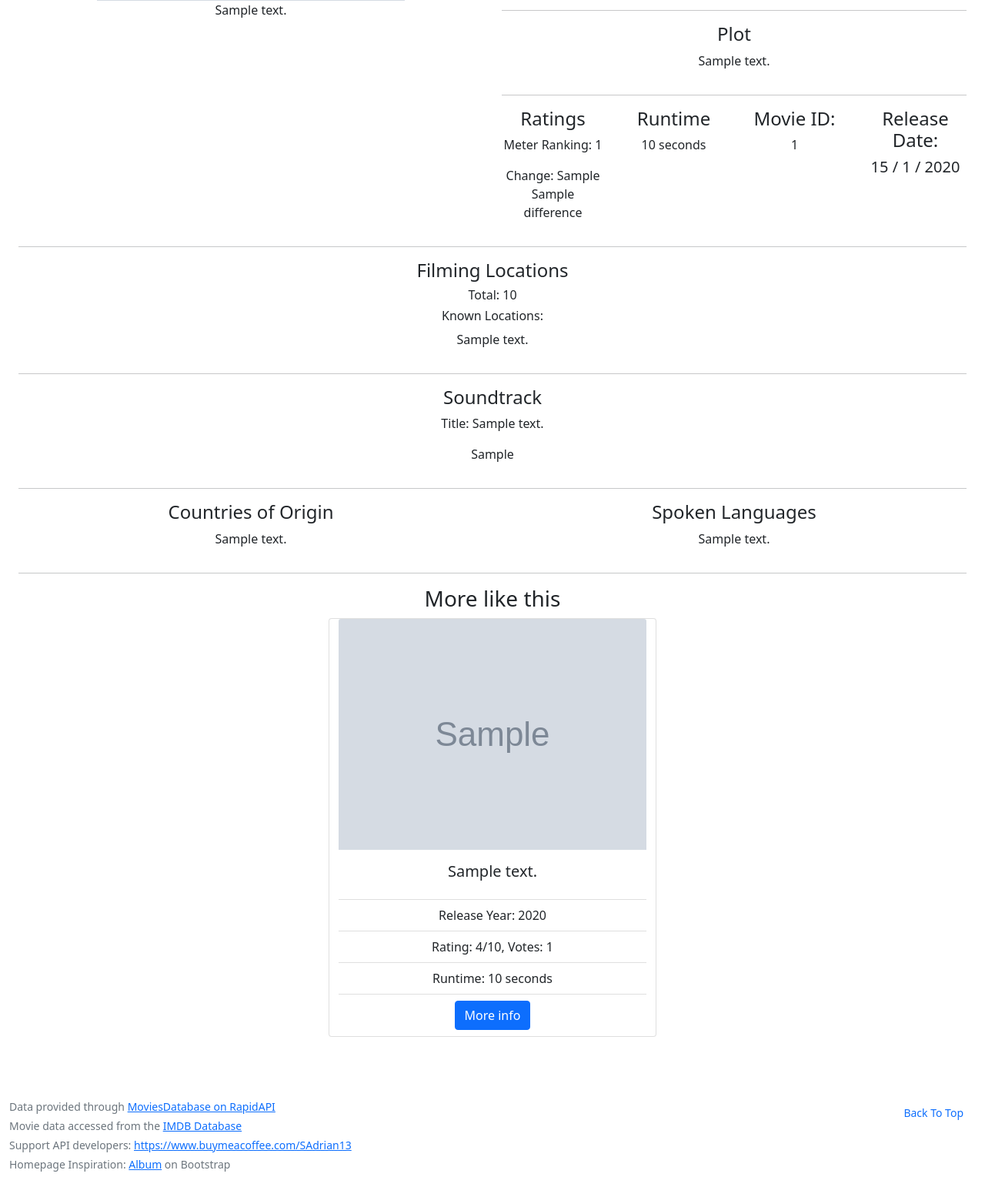
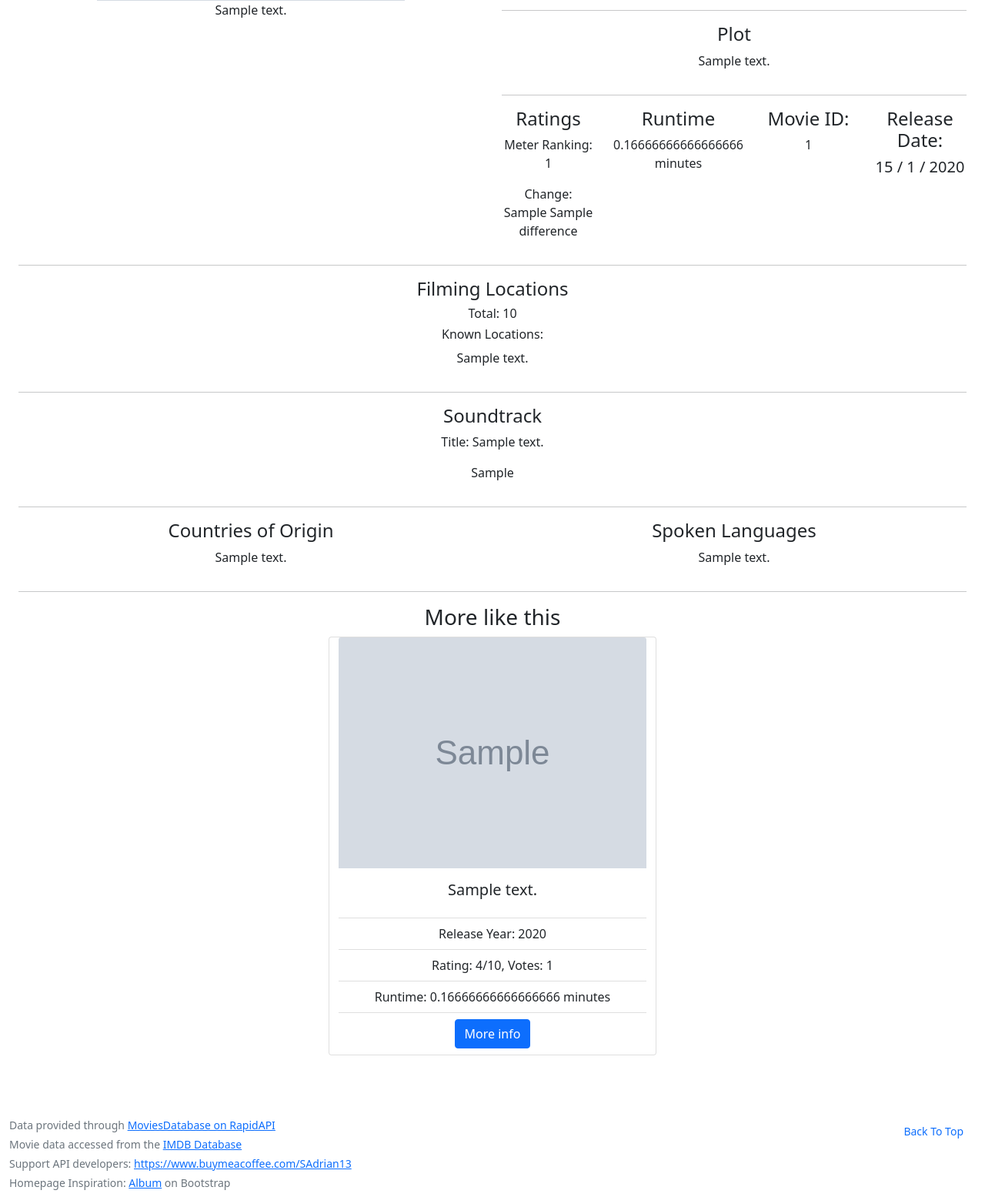
Before and after one commit to arowe54/Movie-Wizard, a Flask app: template templates/movie.html in a window 1280 px wide. Shown: the part 459-2014 px from the top of the page at 77% size. Before the commit the page ends 1981 px from the top, so only its background shows below. Run offline with Flask 3, Linux system fonts and the light colour scheme; the template is opened without the code that fills it: most values are stand-ins (such as "Sample title", 1, 10 or a date in 2020); grey boxes marked "Sample" are stand-in pictures; some libraries are stand-ins or nearby versions.

Commit message:
Update runtime

```diff
--- a/app.py
+++ b/app.py
@@ -7,7 +7,7 @@ from tempfile import mkdtemp
 from werkzeug.security import check_password_hash, generate_password_hash
 
 
-from helpers.helpers import apology, login_required, usd
+from helpers.helpers import apology, login_required, secToMin, usd
 from helpers.complete import get_all_info
 from helpers.queries import get_genres, get_movies_by_list_ids, get_movies_by_genre, get_watchlist, lookup, random_movies, index_queries
 
@@ -16,6 +16,7 @@ app = Flask(__name__)
 
 # Custom filter (format values as US dollars)
 app.jinja_env.filters["usd"] = usd
+app.jinja_env.filters["secToMin"] = secToMin
 
 # Configure session to use the local filesystem (instead of signed cookies)
 app.config["SESSION_PERMANENT"] = False
--- a/helpers/helpers.py
+++ b/helpers/helpers.py
@@ -39,6 +39,8 @@ def login_required(f):
         return f(*args, **kwargs)
     return decorated_function
 
+def secToMin(seconds):
+    return seconds / 60
 
 # ex. 1234.56 -> $1,234.56
 def usd(value):
--- a/templates/index.html
+++ b/templates/index.html
@@ -104,7 +104,7 @@
                             {% if movie.releaseDate != None %}
                                 {{ movie.releaseDate.day }} / {{ movie.releaseDate.month }} / {{ movie.releaseDate.year }}
                             {% else %}
-                                <p>NA</p>
+                                <p>Release date unavailable</p>
                             {% endif %}
                         </small></p>
 
--- a/templates/movie.html
+++ b/templates/movie.html
@@ -124,7 +124,7 @@
                 <div class="col">
                     <h4>Runtime</h4>
                     {% if movie.runtime != None %}
-                    <p>{{ movie.runtime.seconds }} seconds</p>
+                    <p>{{ movie.runtime.seconds|secToMin }} minutes</p>
                     {% else %}
                         NA
                     {% endif %}
@@ -207,8 +207,8 @@
                     Votes: {{ movie.node.ratingsSummary.voteCount }}
                 </li>
                 {% endif %}
-                {% if movie.runtime != None %}
-                <li class="list-group-item">Runtime: {{ movie.node.runtime.seconds }} seconds</li>
+                {% if movie.node.runtime != None %}
+                <li class="list-group-item">Runtime: {{ movie.node.runtime.seconds|secToMin }} minutes</li>
                 {% endif %}
             </ul>
 
```
Also changed, not shown: movies.db, 2 other files.
